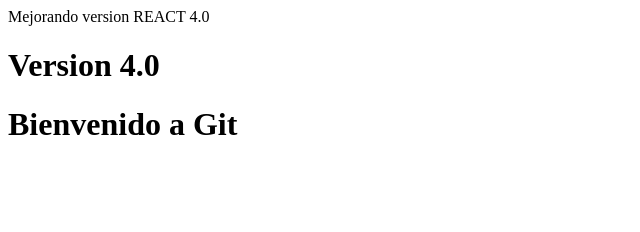
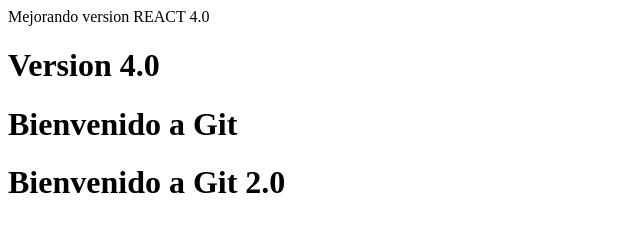
Before and after one commit to lxkav3xl/Pruebas, a plain HTML site: page index.html in a window 1280 px wide. Shown: the whole page, without its empty margins (0-640 px from the left). Drawn offline with Linux system fonts and the light colour scheme.

Commit message:
Agregado linea h1

```diff
--- a/index.html
+++ b/index.html
@@ -6,6 +6,7 @@ Mejorando version
         <tittle>REACT 4.0</tittle>
         <h1>Version 4.0</h1>
         <h1>Bienvenido a Git</h1>
+        <h1>Bienvenido a Git 2.0</h1>
     </head>
     <body>
 
```
